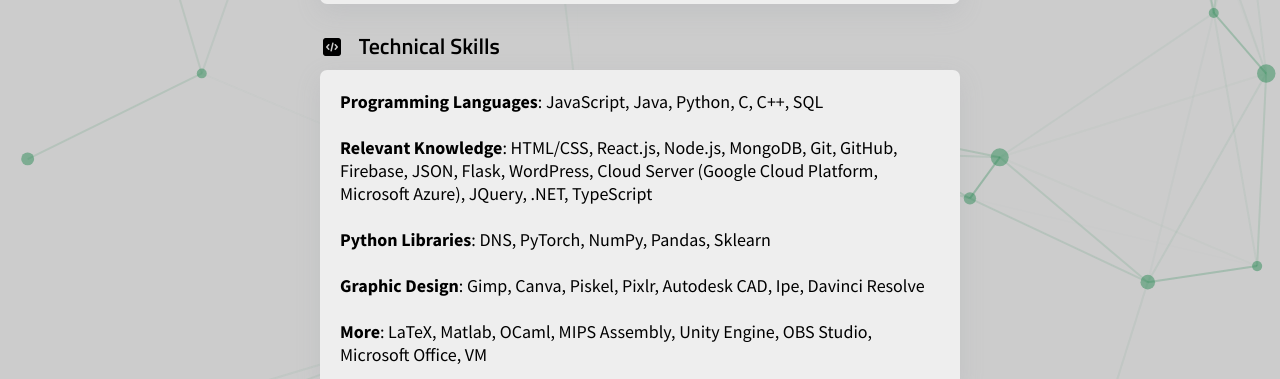
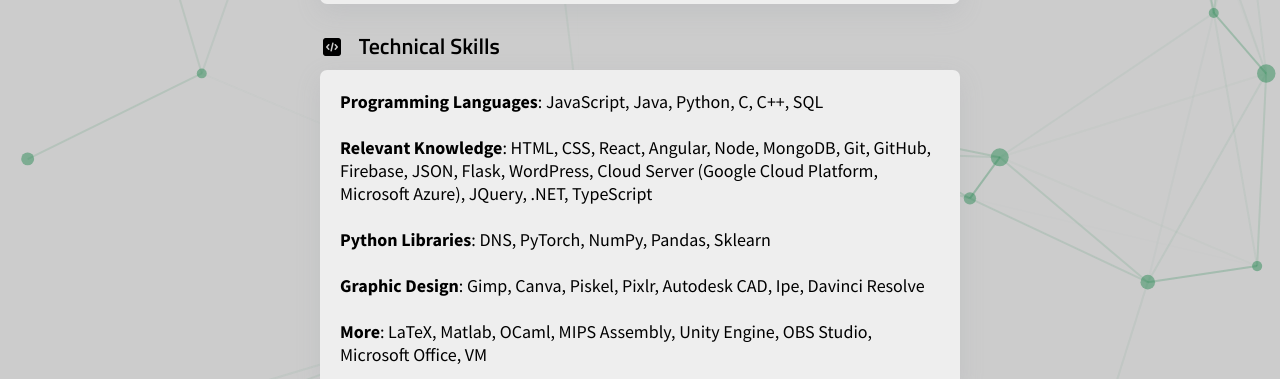
Before and after one commit to vchi-dev/vchi-dev.github.io, a plain HTML site: page index.html in a window 1280 px wide. Shown: the part 568-947 px from the top of the page. Drawn offline with nearby package versions, Linux system fonts and the light colour scheme.

Commit message:
Specification

```diff
--- a/index.html
+++ b/index.html
@@ -58,7 +58,7 @@
                 </div>
                 <div class="portfolio-list">
                     <b>Programming Languages</b>: JavaScript, Java, Python, C, C++, SQL<br><br>
-                    <b>Relevant Knowledge</b>: HTML/CSS, React.js, Node.js, MongoDB, Git, GitHub, Firebase, JSON, Flask, WordPress, Cloud Server (Google Cloud Platform, Microsoft Azure), JQuery, .NET, TypeScript<br><br>
+                    <b>Relevant Knowledge</b>: HTML, CSS, React, Angular, Node, MongoDB, Git, GitHub, Firebase, JSON, Flask, WordPress, Cloud Server (Google Cloud Platform, Microsoft Azure), JQuery, .NET, TypeScript<br><br>
                     <b>Python Libraries</b>: DNS, PyTorch, NumPy, Pandas, Sklearn<br><br>
                     <b>Graphic Design</b>: Gimp, Canva, Piskel, Pixlr, Autodesk CAD, Ipe, Davinci Resolve<br><br>
                     <b>More</b>: LaTeX, Matlab, OCaml, MIPS Assembly, Unity Engine, OBS Studio, Microsoft Office, VM
```
